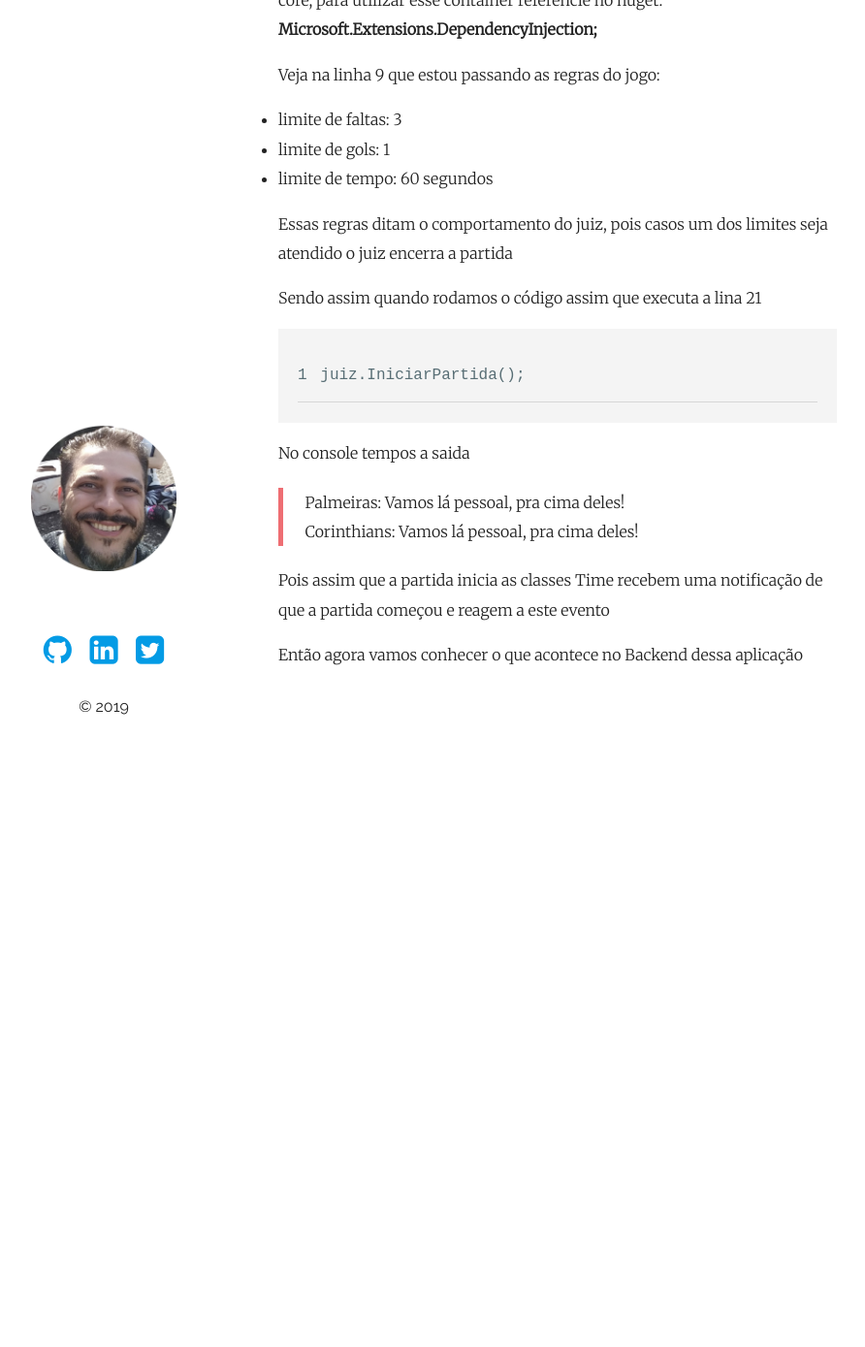
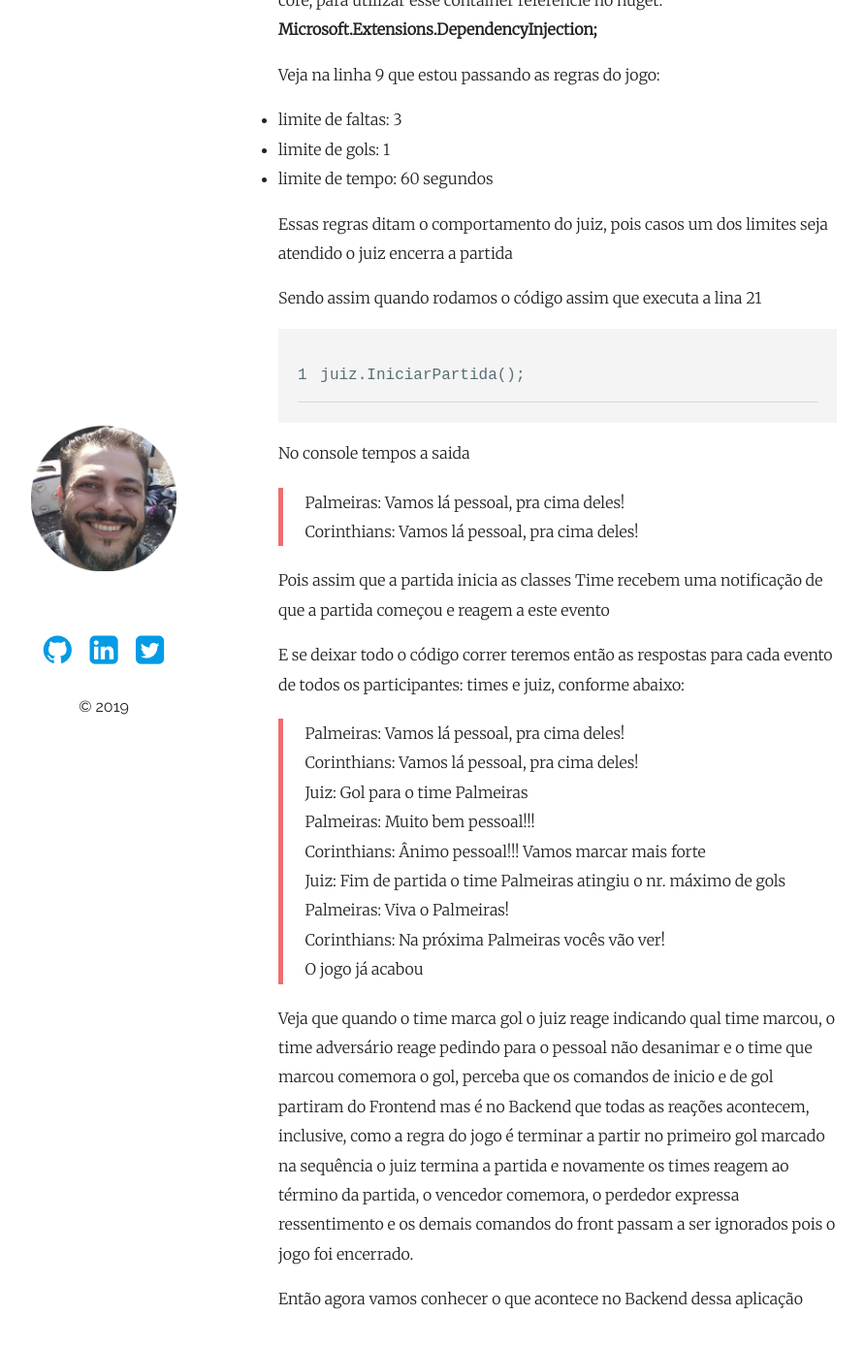
Before and after one commit to ricardovicentini/hardycode, a Jekyll site: the page built from _posts/2019-11-10-reactive-programming.markdown, in a window 1280 px wide and 1400 px high, scrolled down 2178 px. Shown: the top 1389 px of the window at 97% size, without its empty margins (195-1087 px from the left). Built offline with Jekyll 4.4.1, drawn with Linux system fonts in a browser that asks for light colours; comment, search, counter and statistics services are not loaded; before the commit the page ends 2914 px from its top, so only the background shows below that.

Commit message:
incrementado

```diff
--- a/_posts/2019-11-10-reactive-programming.markdown
+++ b/_posts/2019-11-10-reactive-programming.markdown
@@ -89,4 +89,19 @@ No console tempos a saida
 
 Pois assim que a partida inicia as classes Time recebem uma notificação de que  a partida começou e reagem a este evento
 
+E se deixar todo o código correr teremos então as respostas para cada evento de todos os participantes: times e juiz, conforme abaixo:
+
+> Palmeiras: Vamos lá pessoal, pra cima deles!
+Corinthians: Vamos lá pessoal, pra cima deles!
+Juiz: Gol para o time Palmeiras
+Palmeiras: Muito bem pessoal!!!
+Corinthians: Ânimo pessoal!!! Vamos marcar mais forte
+Juiz: Fim de partida o time Palmeiras atingiu o nr. máximo de gols
+Palmeiras: Viva o Palmeiras!
+Corinthians: Na próxima Palmeiras vocês vão ver!
+O jogo já acabou
+
+
+Veja que quando o time marca gol o juiz reage indicando qual time marcou, o time adversário reage pedindo para o pessoal não desanimar e o time que marcou comemora o gol, perceba que os comandos de inicio e de gol partiram do Frontend mas é no Backend que todas as reações acontecem, inclusive, como a regra do jogo é terminar a partir no primeiro gol marcado na sequência o juiz termina a partida e novamente os times reagem ao término da partida, o vencedor comemora, o perdedor expressa ressentimento e os demais comandos do front passam a ser ignorados pois o jogo foi encerrado.
+
 Então agora vamos conhecer o que acontece no Backend dessa aplicação
```
